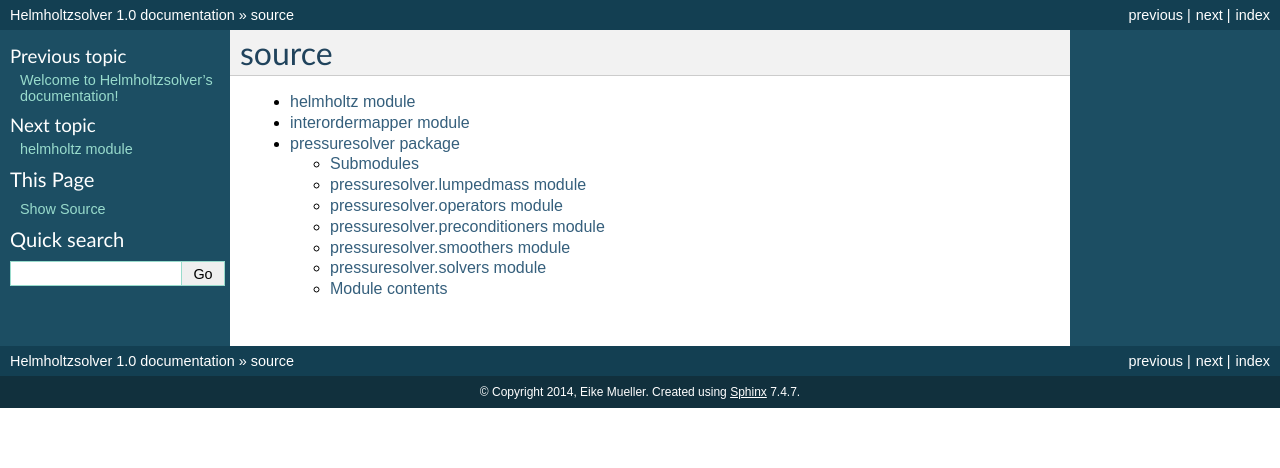
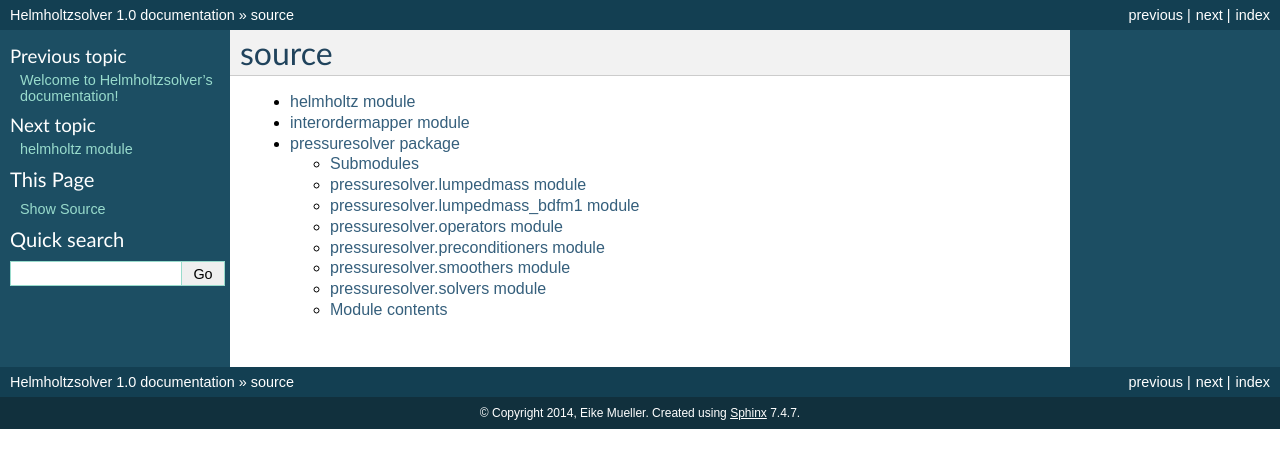
Before and after one commit to firedrakeproject/firedrake-helmholtzsolver, a Sphinx documentation site: the page built from doc/modules.rst, in a window 1280 px wide. Shown: the top 468 px of the page. Built offline with Sphinx 7.4.7, drawn with Linux system fonts in a browser that asks for light colours.

Commit message:
Updated documentation

```diff
--- a/doc/pressuresolver.rst
+++ b/doc/pressuresolver.rst
@@ -8,6 +8,14 @@
 --------------------------------
 
 .. automodule:: pressuresolver.lumpedmass
+    :members:
+    :undoc-members:
+    :show-inheritance:
+
+pressuresolver.lumpedmass_bdfm1 module
+--------------------------------------
+
+.. automodule:: pressuresolver.lumpedmass_bdfm1
     :members:
     :undoc-members:
     :show-inheritance:
--- a/source/pressuresolver/__init__.py
+++ b/source/pressuresolver/__init__.py
@@ -4,6 +4,7 @@
 '''
 __all__ = ['operators',
            'lumpedmass',
+           'lumpedmass_bdfm1',
            'smoothers',
            'solvers',
            'preconditioners']
```
